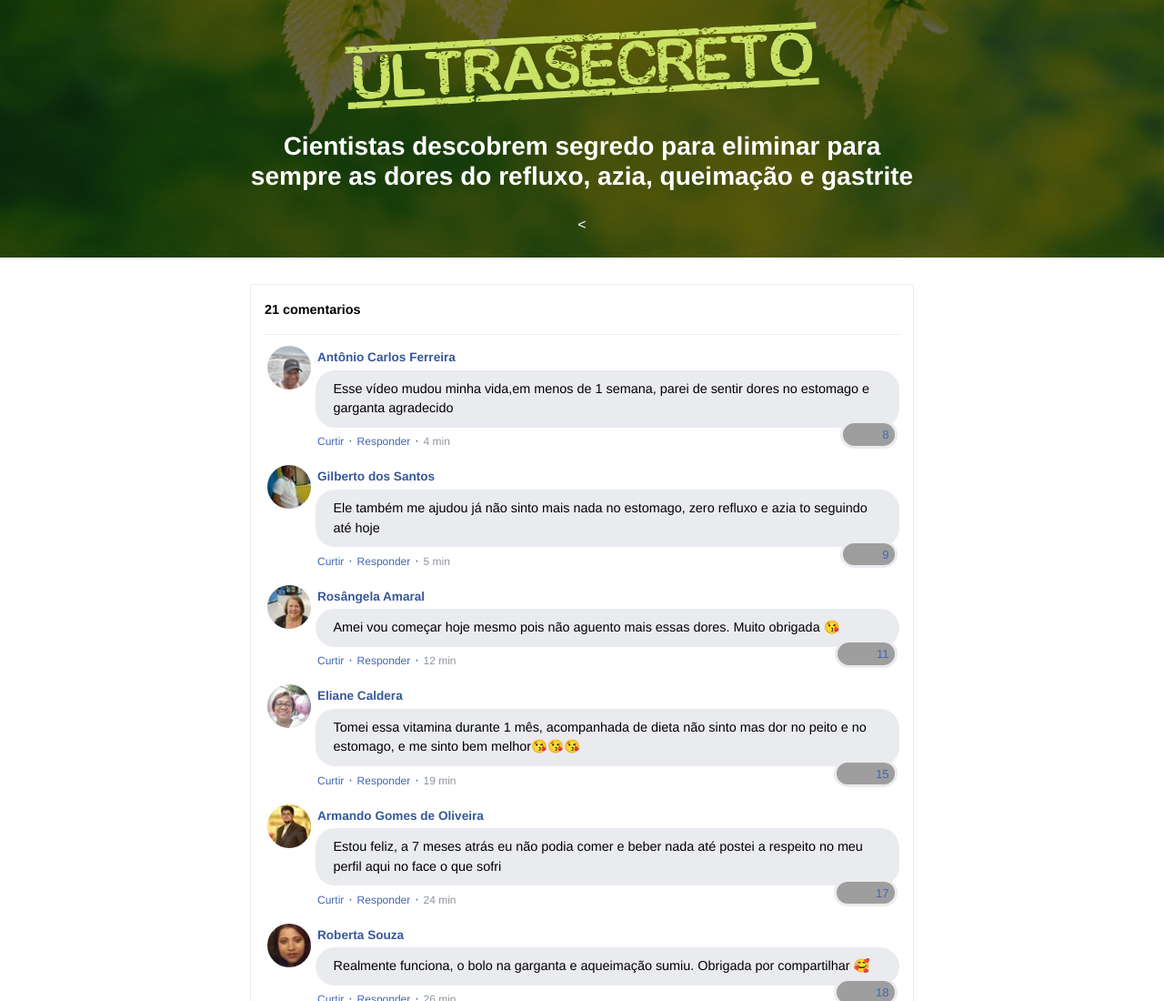
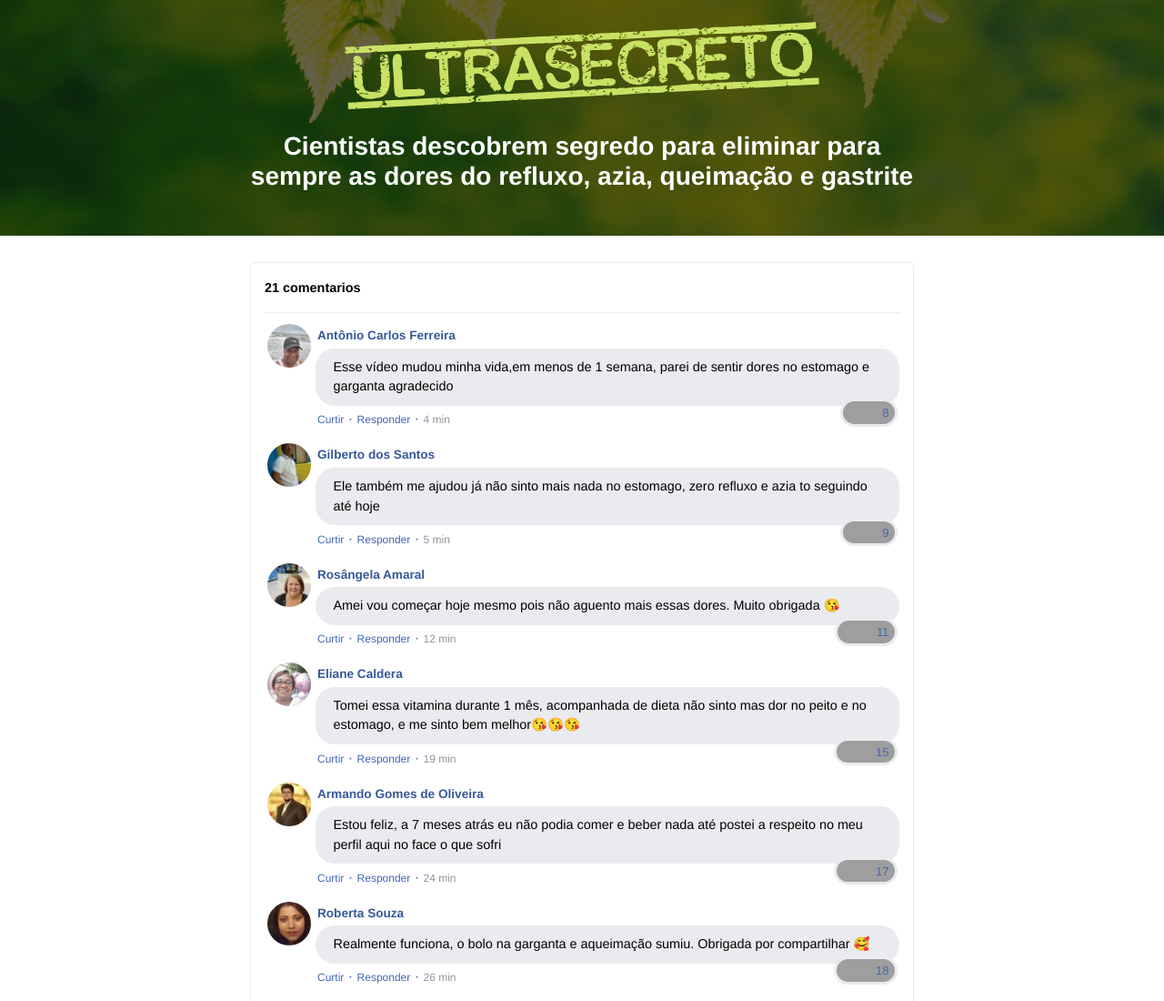
Before and after one commit to Protmedi/Protmedi.protocoloantiacido.fun.github.io, a plain HTML site: page index.html in a window 1280 px wide. Shown: the top 1100 px of the page at 91% size. Drawn offline with nearby package versions, Linux system fonts and the light colour scheme; grey boxes are pictures that could not be loaded; a script that the page names is missing.

Commit message:
Update index.html

```diff
--- a/index.html
+++ b/index.html
@@ -60,7 +60,7 @@
             <!-- Headline -->
             <h3 class="my-4"><b>Cientistas descobrem segredo para eliminar para sempre as dores do refluxo, azia, queimação e gastrite</b></h3>
 
-            <<!-- VSL -->
+            <!-- VSL -->
             <script type="text/javascript" id="scr_627e566106aa090009246d0c">var s=document.createElement("script");s.src="https://scripts.converteai.net/94e5480b-375e-4b10-8aa7-332fd979a494/players/627e566106aa090009246d0c/player.js",s.async=!0,document.head.appendChild(s);</script>
 
             <!-- Botão 1 -->
```
